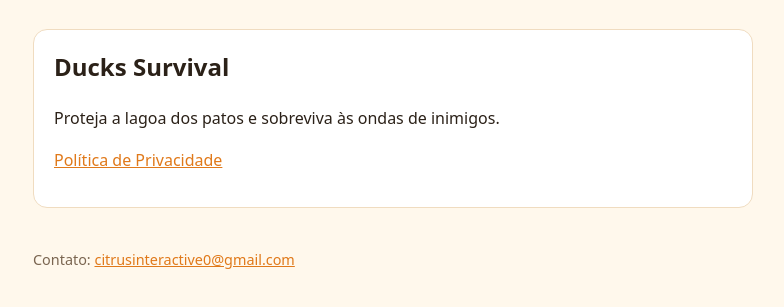
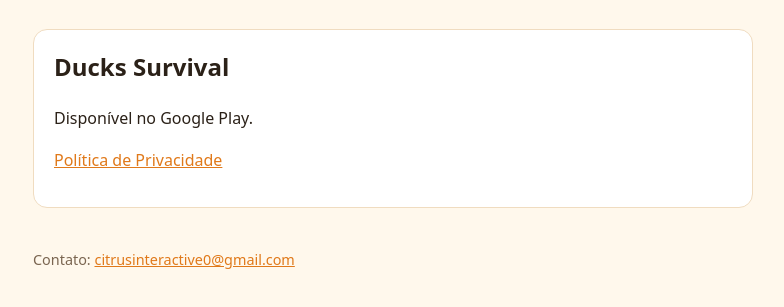
Before and after one commit to citrusinteractive0/citrusinteractive0.github.io, a plain HTML site: page index.html in a window 1280 px wide. Shown: the part 127-434 px from the top of the page, without its empty margins (247-1031 px from the left). Drawn offline with Linux system fonts and the light colour scheme.

Commit message:
Texto neutro

```diff
--- a/index.html
+++ b/index.html
@@ -20,7 +20,7 @@ footer{margin-top:2.5rem;color:#7a6550;font-size:.9rem}
 <p class="sub">Jogos mobile independentes.</p>
 <div class="card">
 <h2 style="margin-top:0">Ducks Survival</h2>
-<p>Proteja a lagoa dos patos e sobreviva às ondas de inimigos.</p>
+<p>Disponível no Google Play.</p>
 <p><a href="ducks-survival-privacy/">Política de Privacidade</a></p>
 </div>
 <footer>Contato: <a href="mailto:citrusinteractive0@gmail.com">citrusinteractive0@gmail.com</a></footer>
```
